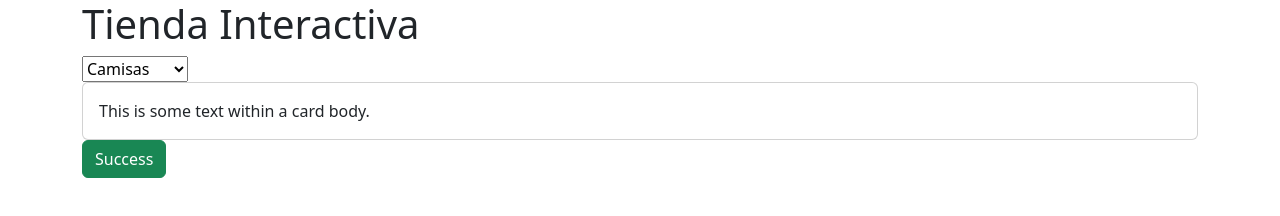
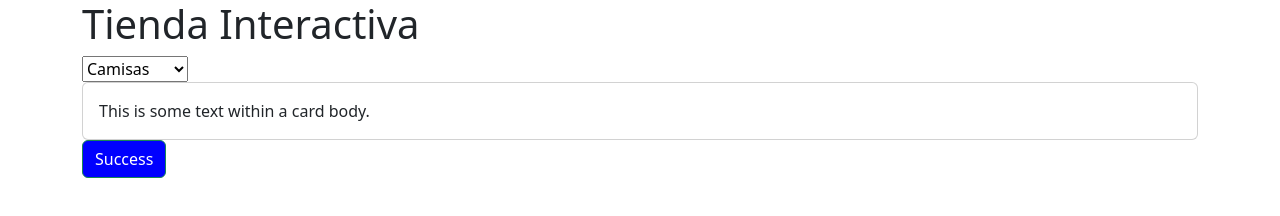
Before and after one commit to JuanDiegoM16/tienda-interactiva, a plain HTML site: page index.html in a window 1280 px wide. Drawn offline with nearby package versions, Linux system fonts and the light colour scheme.

Commit message:
se cambio el color del boton y se creo un archivo js para realizar la funcion con eventos

```diff
--- a/index.html
+++ b/index.html
@@ -7,7 +7,7 @@
     <link href="https://cdn.jsdelivr.net/npm/bootstrap@5.3.5/dist/css/bootstrap.min.css" rel="stylesheet" integrity="sha384-SgOJa3DmI69IUzQ2PVdRZhwQ+dy64/BUtbMJw1MZ8t5HZApcHrRKUc4W0kG879m7" crossorigin="anonymous">
     <link rel="stylesheet" href="style.css">
 </head>
-<body>
+<body onload="init()">
     <div class="container">
         <h1>Tienda Interactiva</h1>
         <select name="" id="">Categorias de Productos
@@ -21,7 +21,7 @@
               This is some text within a card body.
             </div>
           </div>
-          <button type="button" class="btn btn-success">Success</button>
+          <button type="button" class="btn btn-success boton">Success</button>
     </div>
 
 
--- /dev/null
+++ b/java.js
@@ -0,0 +1,3 @@
+function init(){
+
+}
--- a/style.css
+++ b/style.css
@@ -0,0 +1,3 @@
+.boton{
+    background-color: blue;
+}
```
